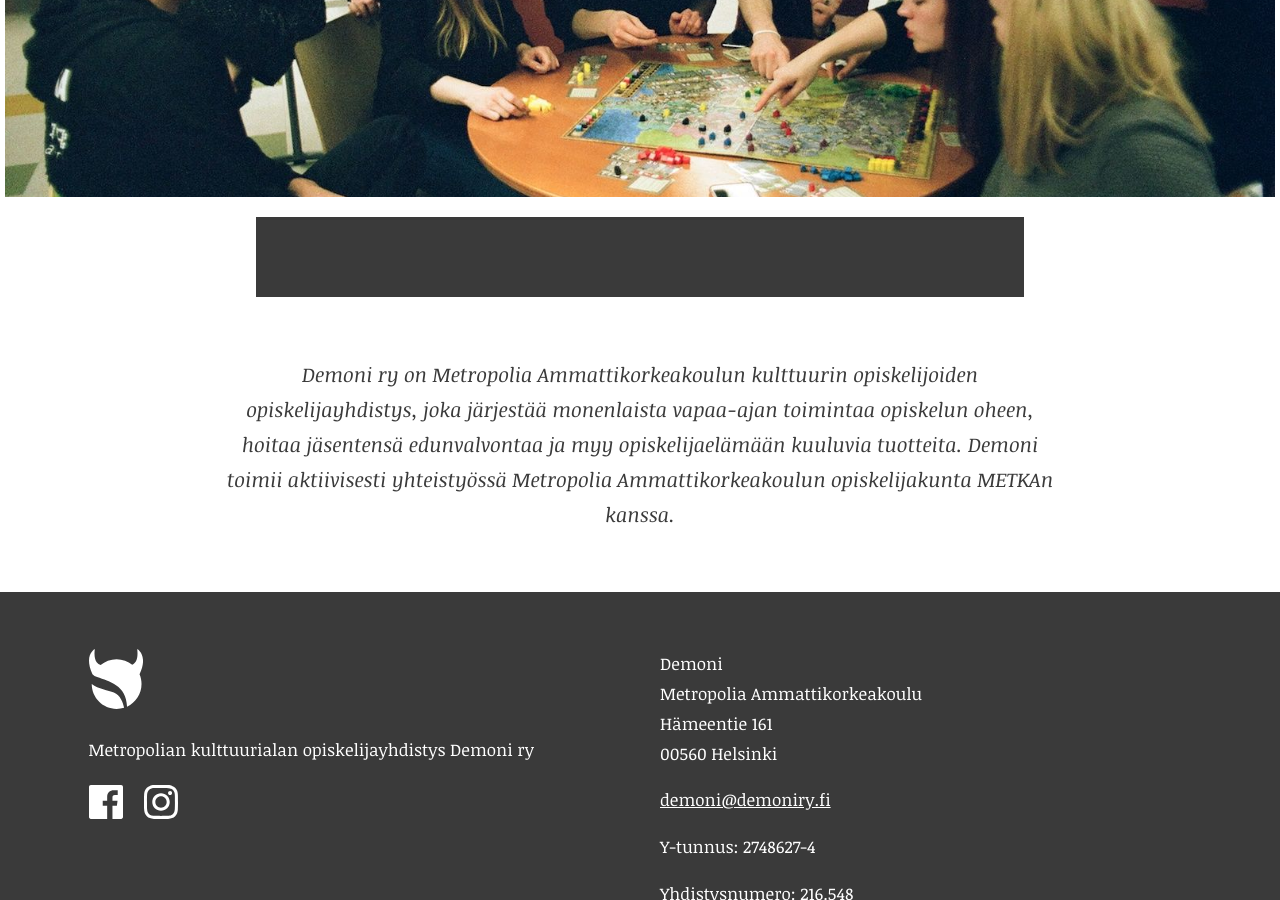
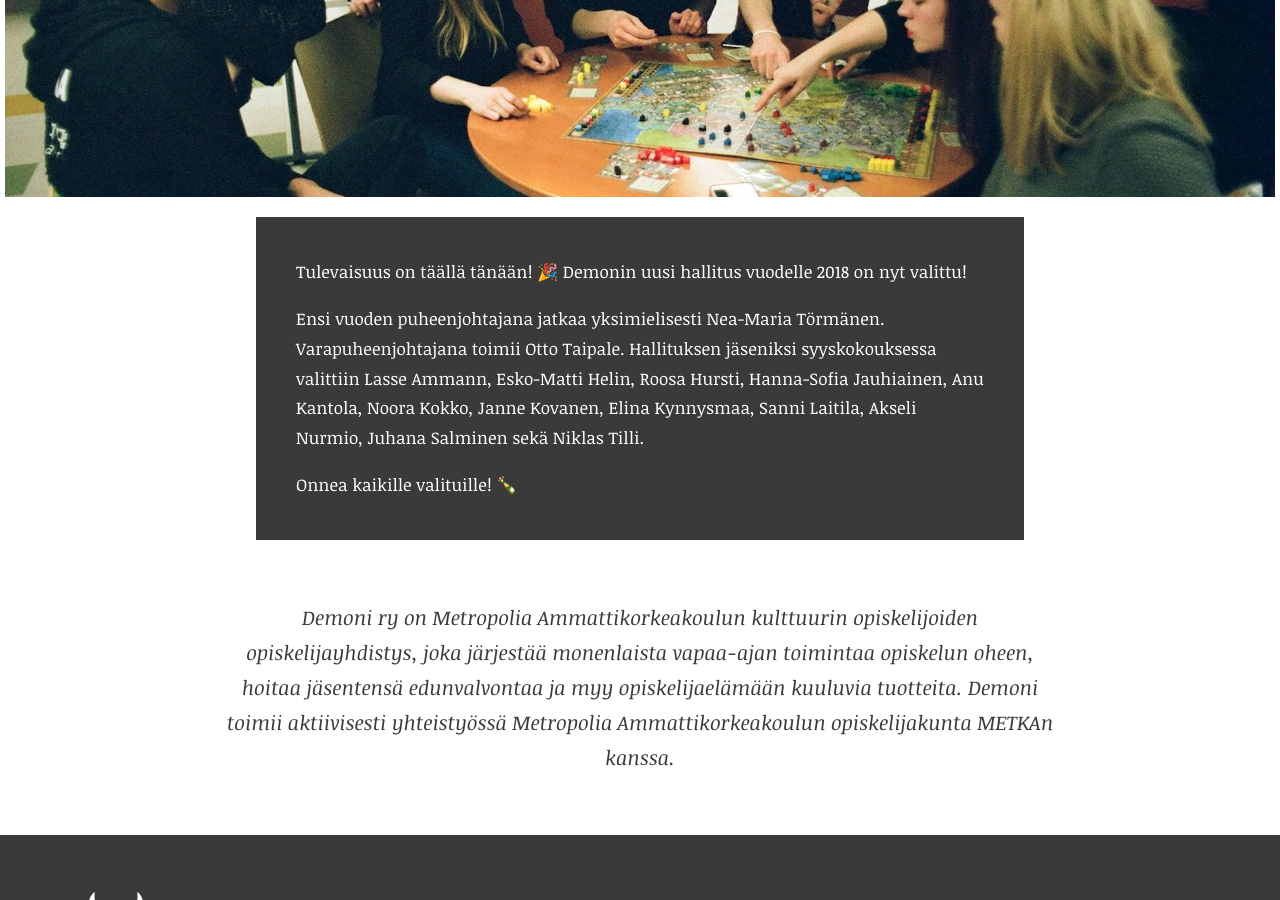
Before and after one commit to akselinurmio/demoni, a Jekyll site: the page built from index.md, in a window 1280 px wide and 900 px high, scrolled down 404 px. Built offline with Jekyll 4.4.1, drawn with Linux system fonts in a browser that asks for light colours.

Commit message:
Tiedot uudesta hallituksesta etusivulle

```diff
--- a/index.md
+++ b/index.md
@@ -2,3 +2,9 @@
 layout: home
 photo: "/assets/photos/lautapeli-ilta.jpg"
 ---
+
+Tulevaisuus on täällä tänään! 🎉 Demonin uusi hallitus vuodelle 2018 on nyt valittu!
+
+Ensi vuoden puheenjohtajana jatkaa yksimielisesti Nea-Maria Törmänen. Varapuheenjohtajana toimii Otto Taipale. Hallituksen jäseniksi syyskokouksessa valittiin Lasse Ammann, Esko-Matti Helin, Roosa Hursti, Hanna-Sofia Jauhiainen, Anu Kantola, Noora Kokko, Janne Kovanen, Elina Kynnysmaa, Sanni Laitila, Akseli Nurmio, Juhana Salminen sekä Niklas Tilli.
+
+Onnea kaikille valituille! 🍾
```
